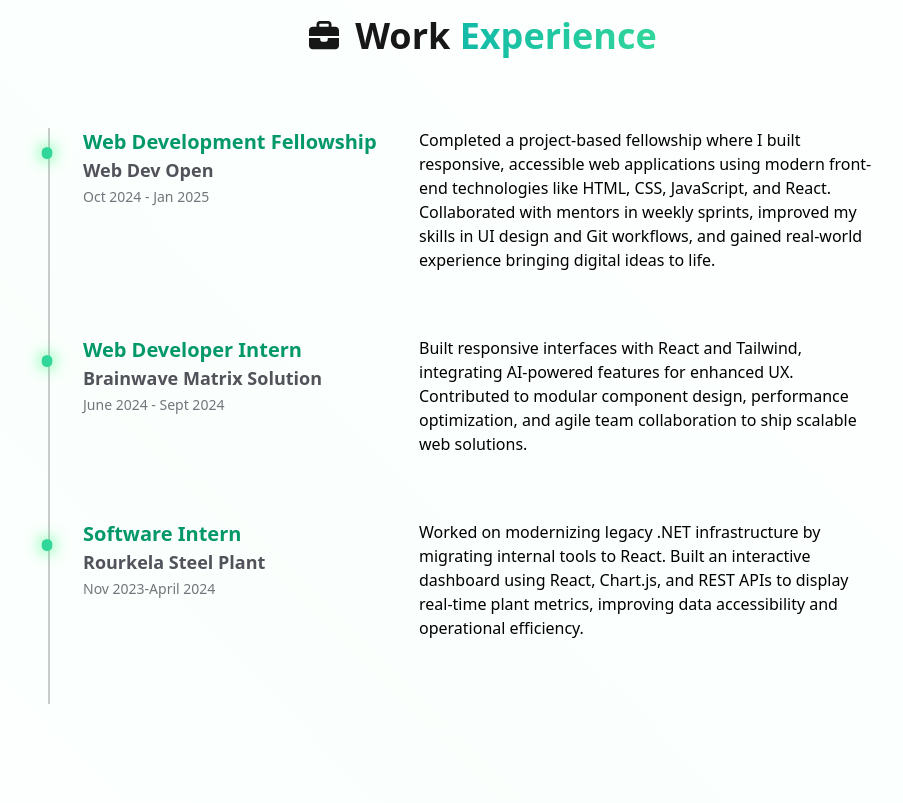
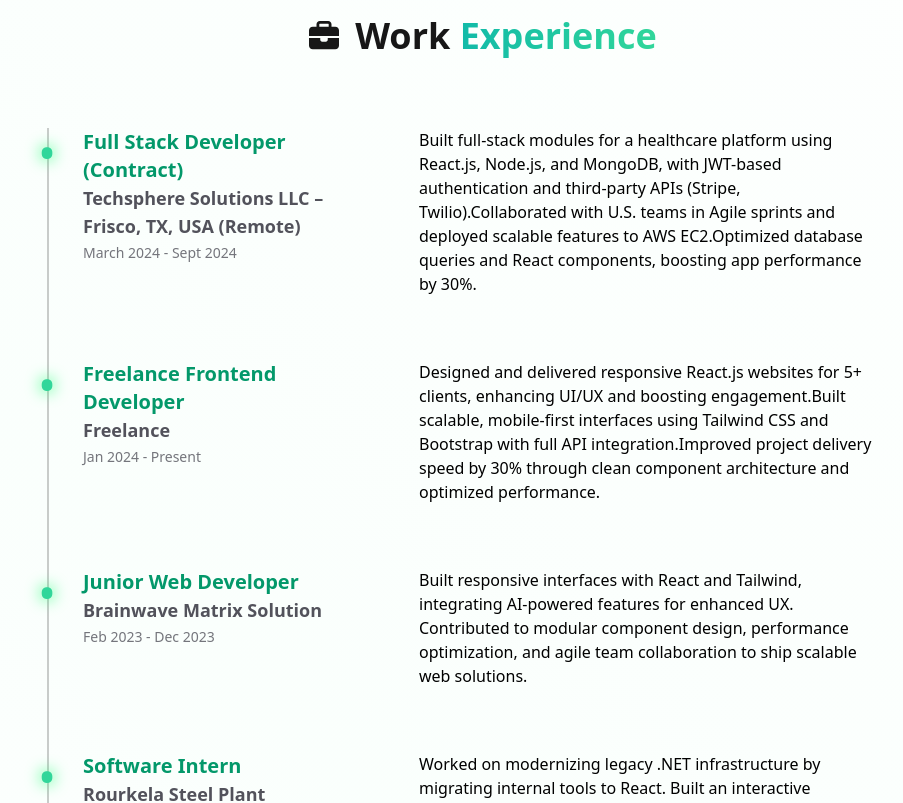
Before and after one commit to Hadiquaa/Hadiqa-s-Portfolio, a React (Create React App) app: page / in a window 1280 px wide. Shown: the part 1300-2103 px from the top of the page, without its empty margins (157-1060 px from the left). Built offline with nearby package versions, Linux system fonts and the light colour scheme; the HTML template or start-up script is replaced by a standard one.

Commit message:
Minor Changes

```diff
--- a/src/components/ExperienceCard.jsx
+++ b/src/components/ExperienceCard.jsx
@@ -6,7 +6,7 @@ const ExperienceCard = (props) => {
     <li key={key}>
         <article>
             <div className='flex flex-col gap-2  text-zinc-00 dark:text-zinc-300 md:col-span-3'>
-                <div className="relative mx-12 pb-12 grid md:grid-cols-5 md:gap-10 before:absolute before:left-[-35px] before:block before:h-full before:border-l-2 before:border-black/20 dark:before:border-white/15 before:content-['']">
+                <div className="relative mx-12 pb-12 grid md:grid-cols-5 md:gap-10 before:absolute before:left-[-36px] before:block before:h-full before:border-l-2 before:border-black/20 dark:before:border-white/15 before:content-['']">
                     <div className='pb-12 md:col-span-2'>
                         <div className='sticky top-0'>
                             <span className='absolute -left-[45px] text-5xl text-mint-400 rounded-full drop-shadow-[0px_0px_8px_rgba(0,_255,_94,_1)]'>•</span>
--- a/src/components/HeroSection.jsx
+++ b/src/components/HeroSection.jsx
@@ -36,7 +36,7 @@ const HeroSection = () => {
           </h1>
           <p className="mb-0 text-lg font-semibold leading-8 text-blacktext dark:text-gray-200 max-xl:text-base max-sm:text-center">
             <span className="bg-gradient-to-r from-riptide-500 to-mint-500 bg-clip-text font-black text-transparent   dark:from-riptide-300 dark:to-mint-200">
-              FrontEnd Developer
+              Full Stack Developer
             </span>{" "}
             —crafting sleek, high-performance interfaces fueled by code,
             creativity, and coffee. 🚀☕
--- a/src/components/ProjectCard.jsx
+++ b/src/components/ProjectCard.jsx
@@ -6,14 +6,14 @@ const ProjectCard = (props) => {
     <a href={href} target="_blank" rel="noopener noreferrer" className='w-full h-full hover:scale-105  transition-all duration-300 ease-in-out rounded-3xl bg-gradient-to-br from-mint-200 to-mint-400/80 dark:from-zinc-800 dark:to-mint-800/10'>
         <article className='group h-full  gap-4 p-4  max-md:p-6 flex flex-col justify-start items-center cursor-pointer transition-all duration-200 ease-in-out rounded-3xl bg-transparent backdrop-blur-lg hover:backdrop-blur-none  overflow-hidden  hover:shadow-[0_10px_10px_rgba(0,_0,_0,_0.05)] dark:border-0 dark:hover:shadow-[0_10px_10px_rgba(13,_188,_130,_0.05)] before:absolute before:size-36 before:aspect-square before:rounded-full before:blur-3xl dark:before:blur-3xl dark:before:opacity-20 before:opacity-5   before:transition before:-z-1 before:left-7/12 before:bottom-50 xl:before:-bottom-0 before:[background-image:radial-gradient(circle,_rgba(71,255,194)_0,_rgba(0,255,191)_100%)] dark:before:[background-image:radial-gradient(circle,_rgba(7,255,173)_0,_rgba(1,45,34)_100%)] after:absolute after:size-40 after:aspect-square after:rounded-full dark:after:blur-2xl after:blur-3xl dark:after:opacity-20 after:opacity-10 after:transition after:-z-1 after:-left-10 after:top-1/2 after:[background-image:radial-gradient(circle,_rgba(0,255,217)_0,_rgba(121,249,255,65%)_70%)] dark:after:[background-image:radial-gradient(circle,_rgba(0,255,218)_0,_rgba(2,181,190,65%)_70%)]'>
             <div className='overflow-hidden rounded-xl'>
-                <img src={img} className='h-auto rounded-xl transition-all duration-300 ease-in-out group-hover:scale-105' alt="" />
+                <img src={img} className='h-auto rounded-xl transition-all duration-300 ease-in-out group-hover:scale-100' alt="" />
             </div>
             <div className='flex flex-col p-2'>
                 <div className='flex flex-col gap-3 w-full'>
                     <h2 className='text-3xl font-bold text-blacktext dark:text-mint-50'>{name}</h2>
                     <div className='flex flex-wrap gap-3'>
                         {techStack.map((tech)=>(
-                        <span className='flex items-center text-[0.8rem] w-fit pl-2 pr-2 py-0.5 gap-1 text-sm font-semibold leading-3 bg-white shadow rounded-full transition-all duration-400 ease-in-out hover:bg-zinc-800 hover:text-white max-sm:pl-1 max-sm:pr-1.5 max-sm:text-xs max-sm:gap-0.5 text-base cursor-default dark:text-blacktext dark:hover:text-white'>
+                        <span className='flex items-center text-[0.8rem] w-fit pl-2 pr-2 py-0.5 gap-1 text-sm font-semibold leading-3 bg-white shadow rounded-full transition-all duration-400 ease-in-out hover:bg-zinc-800 hover:text-white max-sm:pl-1 max-sm:pr-1.5 max-sm:text-xs max-sm:gap-0.5 cursor-default dark:text-blacktext dark:hover:text-white'>
                             <div className='flex items-center justify-center aspect-square bg-black rounded-full p-1 size-5 max-lg:size-6 max-sm:size-5 '>
                                 {tech.icon}
                             </div>
--- a/src/sections/AboutMeNav.jsx
+++ b/src/sections/AboutMeNav.jsx
@@ -14,7 +14,7 @@ const AboutMeNav = ({ activeSection, setActiveSection }) => {
         <li key={item.id} className="flex-1 text-center sm:flex-none">
           <button
             onClick={() => setActiveSection(item.id)}
-            className={`w-full truncate rounded-md px-2 py-1 font-medium transition-colors duration-200 ${
+            className={`w-full truncate rounded-md px-2 py-1 font-medium md:text-lg  transition-colors duration-200 ${
               activeSection === item.id
                 ? "text-riptide-600 dark:text-riptide-300"
                 : "text-mint-500 hover:text-riptide-700 dark:text-riptide-500 dark:hover:text-riptide-400"
--- a/src/sections/Experience.jsx
+++ b/src/sections/Experience.jsx
@@ -4,10 +4,37 @@ import ExperienceCard from '../components/ExperienceCard';
 
 const Experience = () => {
     const experienceList = [
-        {id:"1", role:"Web Development Fellowship", company:"Web Dev Open",time:"Oct 2024 - Jan 2025", summary:"Completed a project-based fellowship where I built responsive, accessible web applications using modern front-end technologies like HTML, CSS, JavaScript, and React. Collaborated with mentors in weekly sprints, improved my skills in UI design and Git workflows, and gained real-world experience bringing digital ideas to life."},
-        {id:"2", role:"Web Developer Intern", company:"Brainwave Matrix Solution",time:"June 2024 - Sept 2024", summary:"Built responsive interfaces with React and Tailwind, integrating AI-powered features for enhanced UX. Contributed to modular component design, performance optimization, and agile team collaboration to ship scalable web solutions."},
-        {id:"3", role:"Software Intern", company:"Rourkela Steel Plant",time:"Nov 2023-April 2024", summary:"Worked on modernizing legacy .NET infrastructure by migrating internal tools to React. Built an interactive dashboard using React, Chart.js, and REST APIs to display real-time plant metrics, improving data accessibility and operational efficiency."},
-    ]
+      {
+        id: "1",
+        role: "Full Stack Developer (Contract)",
+        company: "Techsphere Solutions LLC – Frisco, TX, USA (Remote)",
+        time: "March 2024 - Sept 2024",
+        summary: "Built full-stack modules for a healthcare platform using React.js, Node.js, and MongoDB, with JWT-based authentication and third-party APIs (Stripe, Twilio).Collaborated with U.S. teams in Agile sprints and deployed scalable features to AWS EC2.Optimized database queries and React components, boosting app performance by 30%."
+      },
+      {
+        id: "2",
+        role: "Freelance Frontend Developer",
+        company: "Freelance",
+        time: "Jan 2024 - Present",
+        summary: "Designed and delivered responsive React.js websites for 5+ clients, enhancing UI/UX and boosting engagement.Built scalable, mobile-first interfaces using Tailwind CSS and Bootstrap with full API integration.Improved project delivery speed by 30% through clean component architecture and optimized performance."
+     },
+      {
+        id: "3",
+        role: "Junior Web Developer",
+        company: "Brainwave Matrix Solution",
+        time: "Feb 2023 - Dec 2023",
+        summary:
+          "Built responsive interfaces with React and Tailwind, integrating AI-powered features for enhanced UX. Contributed to modular component design, performance optimization, and agile team collaboration to ship scalable web solutions.",
+      },
+      {
+        id: "4",
+        role: "Software Intern",
+        company: "Rourkela Steel Plant",
+        time: "March 2022 - August 2022",
+        summary:
+          "Worked on modernizing legacy .NET infrastructure by migrating internal tools to React. Built an interactive dashboard using React, Chart.js, and REST APIs to display real-time plant metrics, improving data accessibility and operational efficiency.",
+      },
+    ];
   return (
     <section className='py-8 px-8 max-md:py-4 mb-4 scroll-m-16' id='experience'>
         <div className='flex flex-col pt-8 max-w-4xl mx-auto'>
--- a/src/sections/ResumeSection.jsx
+++ b/src/sections/ResumeSection.jsx
@@ -18,25 +18,33 @@ const Resume = () => {
   const experienceList = [
     {
       id: "1",
-      role: "Web Development Fellowship",
-      company: "Web Dev Open",
-      time: "Oct 2024 - Jan 2025",
+      role: "Full Stack Developer (Contract)",
+      company: "Techsphere Solutions LLC – Frisco, TX, USA (Remote)",
+      time: "March 2024 - Sept 2024",
       summary:
-        "Completed a project-based fellowship where I built responsive, accessible web applications using modern front-end technologies like HTML, CSS, JavaScript, and React. Collaborated with mentors in weekly sprints, improved my skills in UI design and Git workflows, and gained real-world experience bringing digital ideas to life.",
+        "Built full-stack modules for a healthcare platform using React.js, Node.js, and MongoDB, with JWT-based authentication and third-party APIs (Stripe, Twilio).Collaborated with U.S. teams in Agile sprints and deployed scalable features to AWS EC2.Optimized database queries and React components, boosting app performance by 30%.",
     },
     {
       id: "2",
-      role: "Web Developer Intern",
+      role: "Freelance Frontend Developer",
+      company: "Freelance",
+      time: "Jan 2024 - Present",
+      summary:
+        "Designed and delivered responsive React.js websites for 5+ clients, enhancing UI/UX and boosting engagement.Built scalable, mobile-first interfaces using Tailwind CSS and Bootstrap with full API integration.Improved project delivery speed by 30% through clean component architecture and optimized performance.",
+    },
+    {
+      id: "3",
+      role: "Junior Web Developer",
       company: "Brainwave Matrix Solution",
-      time: "June 2024 - Sept 2024",
+      time: "Feb 2023 - Dec 2023",
       summary:
         "Built responsive interfaces with React and Tailwind, integrating AI-powered features for enhanced UX. Contributed to modular component design, performance optimization, and agile team collaboration to ship scalable web solutions.",
     },
     {
-      id: "3",
+      id: "4",
       role: "Software Intern",
       company: "Rourkela Steel Plant",
-      time: "Nov 2023 - April 2024",
+      time: "March 2022 - August 2022",
       summary:
         "Worked on modernizing legacy .NET infrastructure by migrating internal tools to React. Built an interactive dashboard using React, Chart.js, and REST APIs to display real-time plant metrics, improving data accessibility and operational efficiency.",
     },
@@ -54,7 +62,7 @@ const Resume = () => {
         </div>
 
         <a
-          href="/Hadiqa_Taiba_Resume.pdf"
+          href="/Hadiqua_Taiba_Resume.pdf"
           download
           className="flex items-center gap-2 md:px-4 py-1 px-2 text-sm font-semibold bg-mint-500 text-white rounded-full shadow hover:bg-mint-400 transition"
         >
```
Also changed, not shown: src/components/AboutMeSidebar.jsx (+3 -11 lines), src/sections/FunFactsSection.jsx (+9 -3 lines), 1 other file (tests, documents, lock files or other folders).
